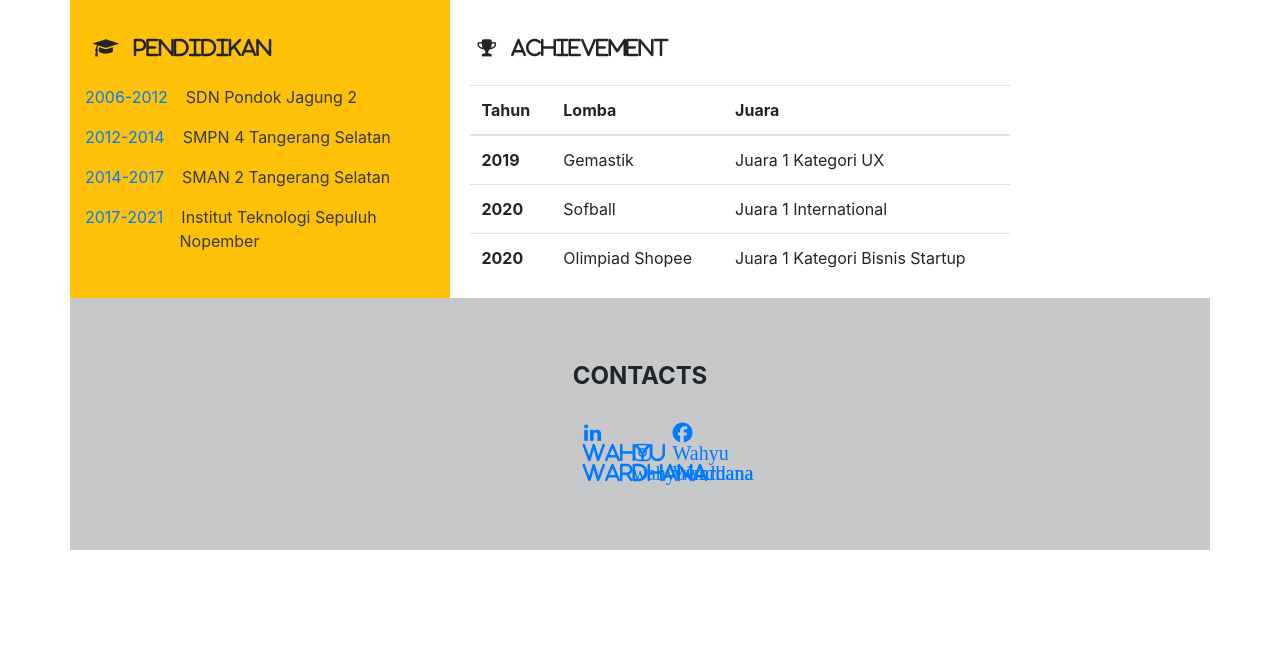
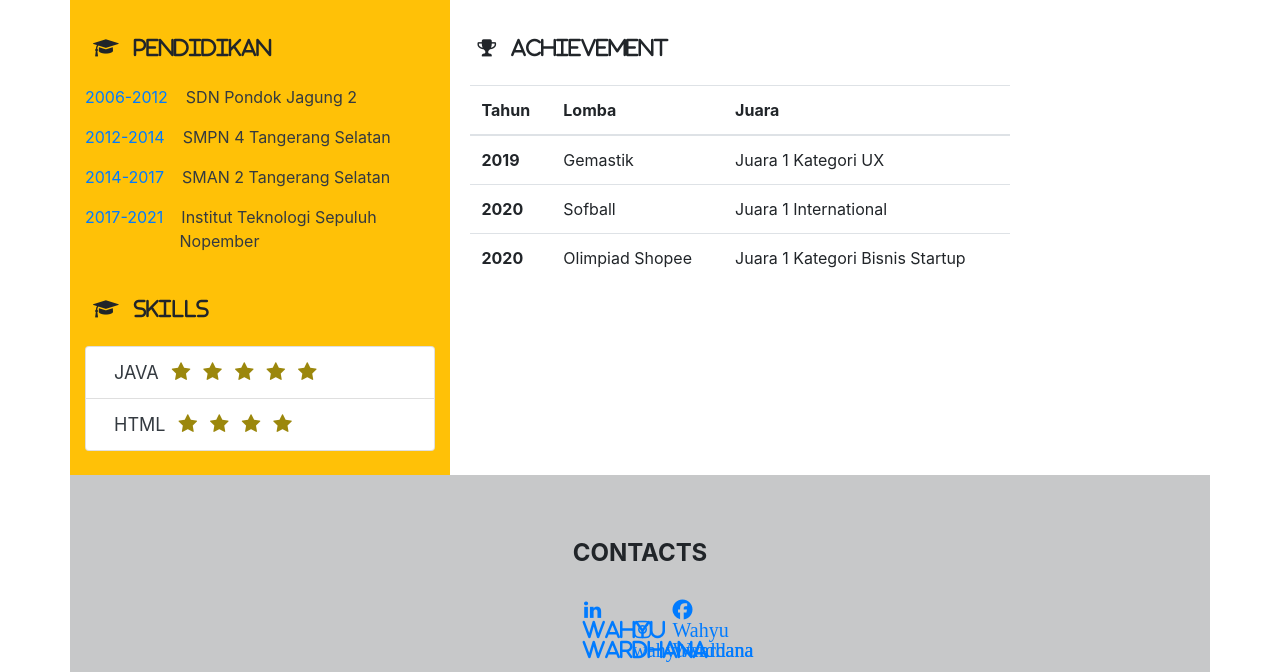
Before and after one commit to DPP-2020/praktikum-1-membuat-cv-part-2-WahyuWhisnuWardhana, a plain HTML site: page index.html in a window 1280 px wide. Shown: the part 691-1363 px from the top of the page. Drawn offline with nearby package versions, Linux system fonts and the light colour scheme; a web font is replaced by a local one.

Commit message:
05211840000141#2

```diff
--- a/index.html
+++ b/index.html
@@ -53,10 +53,10 @@
           <div class="d-inline p-2 font-weight-bold fa fa-trophy" style="font-size:20px;"> &nbsp; PENGALAMAN</div>
           <div>&nbsp;</div>
           <ul class="list-item">
-              <li class="list-item text-primary">2019-2020 </li>
+              <li class="list-item text-primary  mr-5">2019-2020 </li>
               <span class="text-dark">Ketua UKM Softball ITS</span>
               <img class="img-fluid rounded" src="img/softball.jpg">
-              <li class="list-item text-primary">2018-2019 </li>
+              <li class="list-item text-primary  mr-5">2018-2019 </li>
               <span class="text-dark">Staff MuslimPreneur JMMI</span>
             </ul>
 
@@ -116,6 +116,7 @@
   <div> &nbsp;</div>
     <div class="d-inline p-2 font-weight-bold fa fa-trophy" style="font-size:20px;"> &nbsp; ACHIEVEMENT</div>
     <div > &nbsp;</div>
+    <div class="table-responsive">
     <table class="table">
       <thead>
         <tr>
@@ -143,14 +144,47 @@
         </tr>
       </tbody>
     </table>
+  </div>
       </div>
     </div>
-  </div>
 
+  <div class="row">
+    <div class="col-sm-4 bg-warning">
+  <div class="d-inline align-items-start p-2 font-weight-bold fa fa-graduation-cap" style="font-size:20px;" > &nbsp; SKILLS</div>
+  <div> &nbsp;</div>
+
+  <ul class="list-group">
+    <li class="list-group-item">
+      <div class="col-sm-20">
+        <div class="d-inline align-items-start p-2 text-dark p-2 font-weight-normal mr-5" style="font-size:18px;">JAVA</span>
+          <span class="d-inline align-items-start p-2  fa fa-star fa_kuning" style="font-size:20px;" >
+          <span class="d-inline align-items-start p-2  fa fa-star fa_kuning" style="font-size:20px;" >
+          <span class="d-inline align-items-start p-2  fa fa-star fa_kuning" style="font-size:20px;" >
+          <span class="d-inline align-items-start p-2  fa fa-star fa_kuning" style="font-size:20px;" >
+          <span class="d-inline align-items-start p-2  fa fa-star fa_kuning" style="font-size:20px;" >
+          </span>
+        </span>
+      </span>
+    </span>
+    </li>
+    <li class="list-group-item">
+      <div class="col-sm-15">
+        <div class="d-inline align-items-start p-2 text-dark p-2 font-weight-normal mr-5" style="font-size:18px;">HTML</span>
+          <span class="d-inline align-items-start p-2  fa fa-star fa_kuning" style="font-size:20px;" >
+          <span class="d-inline align-items-start p-2  fa fa-star fa_kuning" style="font-size:20px;" >
+          <span class="d-inline align-items-start p-2  fa fa-star fa_kuning" style="font-size:20px;" >
+          <span class="d-inline align-items-start p-2  fa fa-star fa_kuning" style="font-size:20px;" >
+        </span>
+      </span>
+    </span>
+    </li>
+  </ul>
+  <div> &nbsp;</div>
+        </div>
     </div>
         </div>
         </div>
-
+      </div>
       </div>
     </div>
   </div>
```
